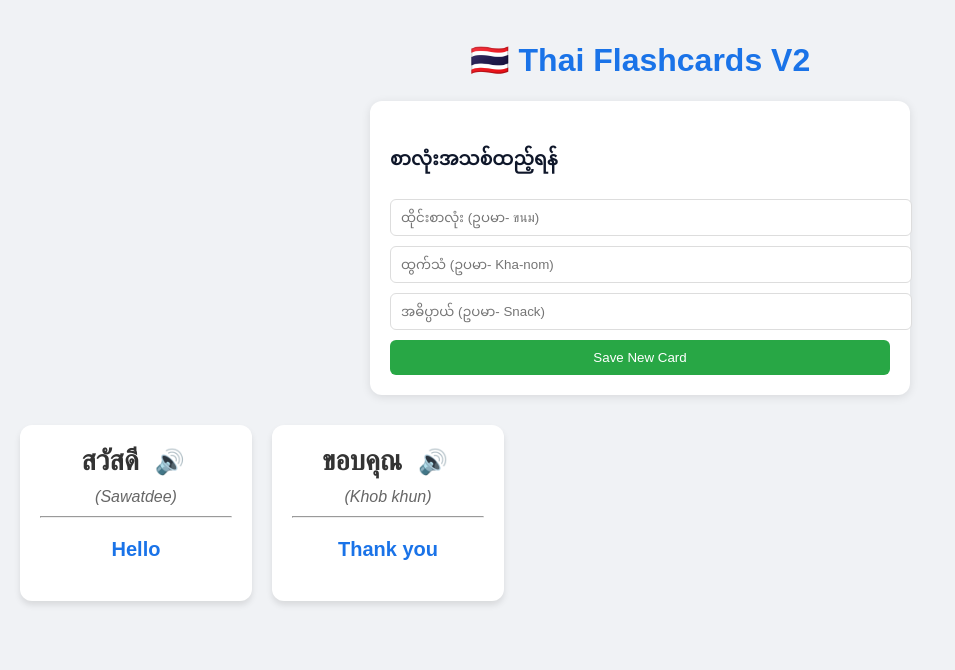
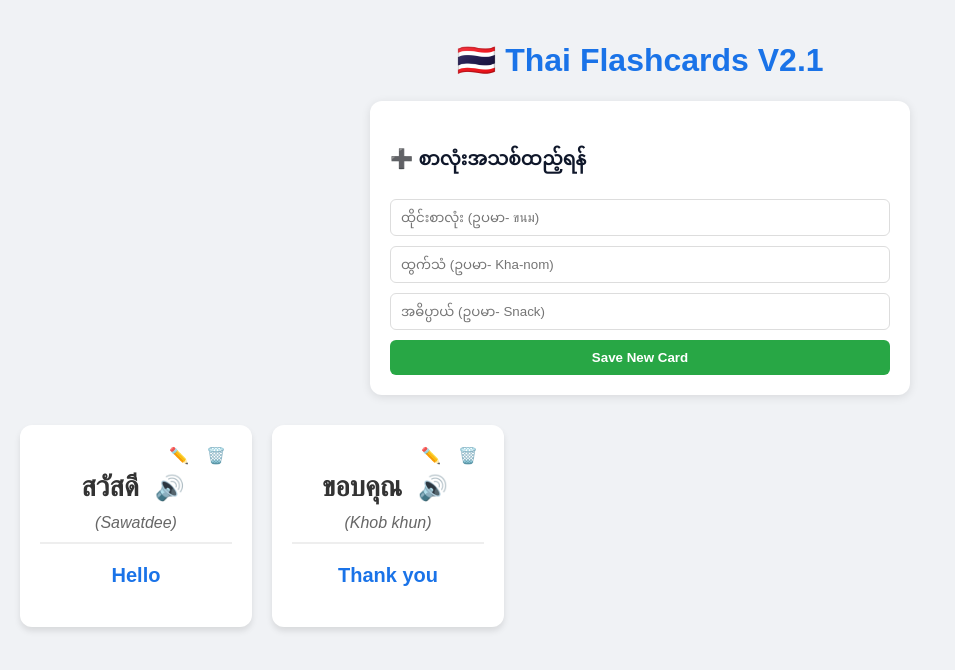
Before and after one commit to jhonjone1579/thai-flashcard, a React (Vite) app: page / in a window 1280 px wide. Shown: the top 670 px of the page, without its empty margins (0-955 px from the left). Built offline with nearby package versions, Linux system fonts and the light colour scheme.

Commit message:
add edit and delete features

```diff
--- a/src/App.jsx
+++ b/src/App.jsx
@@ -1,51 +1,85 @@
 import React, { useState } from 'react';
 
 function App() {
-  // ၁။ Flashcards စာရင်းကို သိမ်းဆည်းရန် State
+  // ၁။ Flashcards စာရင်း State
   const [cards, setCards] = useState([
     { id: 1, thai: "สวัสดี", read: "Sawatdee", eng: "Hello" },
     { id: 2, thai: "ขอบคุณ", read: "Khob khun", eng: "Thank you" }
   ]);
 
-  // ၂။ Form ထဲက စာသားများကို သိမ်းဆည်းရန် State
+  // ၂။ Form ထဲက စာသားများ State
   const [newThai, setNewThai] = useState("");
   const [newRead, setNewRead] = useState("");
   const [newEng, setNewEng] = useState("");
 
-  // ၃။ အသံထွက်ပေးမည့် Function (Text-to-Speech)
+  // ၃။ ပြင်ဆင်နေသည့် Card ၏ ID ကို မှတ်ထားရန် State (Edit Mode)
+  const [editingId, setEditingId] = useState(null);
+
+  // ၄။ အသံထွက်ပေးမည့် Function
   const playSound = (text) => {
     const utterance = new SpeechSynthesisUtterance(text);
-    utterance.lang = 'th-TH'; // ထိုင်းအသံသတ်မှတ်ခြင်း
+    utterance.lang = 'th-TH';
     window.speechSynthesis.speak(utterance);
   };
 
-  // ၄။ စာလုံးအသစ် သိမ်းဆည်းသည့် Function
+  // ၅။ Card အသစ်သိမ်းရန် သို့မဟုတ် ရှိပြီးသားကို ပြင်ရန် Function
   const saveCard = (e) => {
     e.preventDefault();
-    if (!newThai || !newEng) return; // အလွတ်ဖြစ်နေရင် ဘာမှမလုပ်ဘူး
+    if (!newThai || !newEng) return;
 
+    if (editingId) {
+      // ပြင်ဆင်သည့် အဆင့် (Update Existing Card)
+      setCards(cards.map(card =>
+        card.id === editingId
+          ? { ...card, thai: newThai, read: newRead, eng: newEng }
+          : card
+      ));
+      setEditingId(null); // Edit mode မှ ထွက်မည်
+    } else {
+      // စာလုံးအသစ် ထည့်သည့် အဆင့် (Add New Card)
       const newCard = {
         id: Date.now(),
         thai: newThai,
         read: newRead,
         eng: newEng
       };
+      setCards([...cards, newCard]);
+    }
 
-    setCards([...cards, newCard]); // ရှိပြီးသားစာရင်းထဲ အသစ်ပေါင်းထည့်
-
-    // Form ကို ပြန်ရှင်းပစ်ခြင်း
+    // Form စာသားများ ပြန်ရှင်းခြင်း
     setNewThai("");
     setNewRead("");
     setNewEng("");
   };
 
+  // ၆။ ပြင်ဆင်ခြင်း စတင်ရန် (Edit mode သို့ ပြောင်းရန်)
+  const startEdit = (card) => {
+    setEditingId(card.id);
+    setNewThai(card.thai);
+    setNewRead(card.read);
+    setNewEng(card.eng);
+  };
+
+  // ၇။ ပြင်ဆင်ခြင်းကို ဖျက်သိမ်းရန် (Cancel Edit)
+  const cancelEdit = () => {
+    setEditingId(null);
+    setNewThai("");
+    setNewRead("");
+    setNewEng("");
+  };
+
+  // ၈။ Card ကို ဖျက်ရန် Function (Delete)
+  const deleteCard = (id) => {
+    setCards(cards.filter(card => card.id !== id));
+  };
+
   return (
     <div style={styles.container}>
-      <h1 style={styles.header}>🇹🇭 Thai Flashcards V2</h1>
+      <h1 style={styles.header}>🇹🇭 Thai Flashcards V2.1</h1>
 
-      {/* --- စာလုံးအသစ်ထည့်သည့် Form --- */}
+      {/* --- စာလုံးအသစ်ထည့်/ပြင်သည့် Form --- */}
       <form onSubmit={saveCard} style={styles.form}>
-        <h3>စာလုံးအသစ်ထည့်ရန်</h3>
+        <h3>{editingId ? "✏️ စာလုံး ပြန်ပြင်ရန်" : "➕ စာလုံးအသစ်ထည့်ရန်"}</h3>
         <input
           placeholder="ထိုင်းစာလုံး (ဥပမာ- ขนม)"
           value={newThai}
@@ -64,21 +98,34 @@ function App() {
           onChange={(e) => setNewEng(e.target.value)}
           style={styles.input}
         />
-        <button type="submit" style={styles.saveBtn}>Save New Card</button>
+        <button type="submit" style={editingId ? styles.updateBtn : styles.saveBtn}>
+          {editingId ? "Update Card" : "Save New Card"}
+        </button>
+        {editingId && (
+          <button type="button" onClick={cancelEdit} style={styles.cancelBtn}>
+            Cancel
+          </button>
+        )}
       </form>
 
       {/* --- Flashcard များ ပြသသည့်နေရာ --- */}
       <div style={styles.cardGrid}>
         {cards.map((card) => (
           <div key={card.id} style={styles.card}>
+            {/* အပေါ်ဘက် ခလုတ်များ (Edit & Delete) */}
+            <div style={styles.actionRow}>
+              <button onClick={() => startEdit(card)} style={styles.iconBtn} title="ပြင်ရန်">✏️</button>
+              <button onClick={() => deleteCard(card.id)} style={styles.iconBtn} title="ဖျက်ရန်">🗑️</button>
+            </div>
+
             <div style={styles.cardTop}>
               <h2 style={styles.thaiText}>{card.thai}</h2>
-              <button onClick={() => playSound(card.thai)} style={styles.speakerBtn}>
+              <button onClick={() => playSound(card.thai)} style={styles.speakerBtn} title="အသံဖွင့်ရန်">
                 🔊
               </button>
             </div>
             <p style={styles.readText}><i>({card.read})</i></p>
-            <hr />
+            <hr style={{ border: '0.5px solid #eee' }} />
             <p style={styles.engText}>{card.eng}</p>
           </div>
         ))}
@@ -95,11 +142,15 @@ const styles = {
     backgroundColor: '#fff', padding: '20px', borderRadius: '12px',
     maxWidth: '500px', margin: '0 auto 30px', boxShadow: '0 2px 10px rgba(0,0,0,0.1)'
   },
-  input: { width: '100%', padding: '10px', marginBottom: '10px', borderRadius: '6px', border: '1px solid #ddd' },
-  saveBtn: { width: '100%', padding: '10px', backgroundColor: '#28a745', color: '#fff', border: 'none', borderRadius: '6px', cursor: 'pointer' },
-  cardGrid: { display: 'grid', gridTemplateColumns: 'repeat(auto-fill, minmax(200px, 1fr))', gap: '20px' },
-  card: { backgroundColor: '#fff', padding: '20px', borderRadius: '12px', textAlign: 'center', boxShadow: '0 4px 6px rgba(0,0,0,0.1)' },
-  cardTop: { display: 'flex', justifyContent: 'center', alignItems: 'center', gap: '10px' },
+  input: { width: '100%', padding: '10px', marginBottom: '10px', borderRadius: '6px', border: '1px solid #ddd', boxSizing: 'border-box' },
+  saveBtn: { width: '100%', padding: '10px', backgroundColor: '#28a745', color: '#fff', border: 'none', borderRadius: '6px', cursor: 'pointer', fontWeight: 'bold' },
+  updateBtn: { width: '100%', padding: '10px', backgroundColor: '#ffc107', color: '#000', border: 'none', borderRadius: '6px', cursor: 'pointer', fontWeight: 'bold', marginBottom: '5px' },
+  cancelBtn: { width: '100%', padding: '8px', backgroundColor: '#6c757d', color: '#fff', border: 'none', borderRadius: '6px', cursor: 'pointer' },
+  cardGrid: { display: 'grid', gridTemplateColumns: 'repeat(auto-fill, minmax(220px, 1fr))', gap: '20px' },
+  card: { backgroundColor: '#fff', padding: '20px', borderRadius: '12px', textAlign: 'center', boxShadow: '0 4px 6px rgba(0,0,0,0.1)', position: 'relative' },
+  actionRow: { display: 'flex', justifyContent: 'flex-end', gap: '5px' },
+  iconBtn: { background: 'none', border: 'none', cursor: 'pointer', fontSize: '16px' },
+  cardTop: { display: 'flex', justifyContent: 'center', alignItems: 'center', gap: '10px', marginTop: '5px' },
   thaiText: { fontSize: '28px', margin: 0, color: '#333' },
   speakerBtn: { background: 'none', border: 'none', fontSize: '24px', cursor: 'pointer' },
   readText: { color: '#666', margin: '10px 0' },
```
Lines whose indentation alone changed are shown as unchanged.
